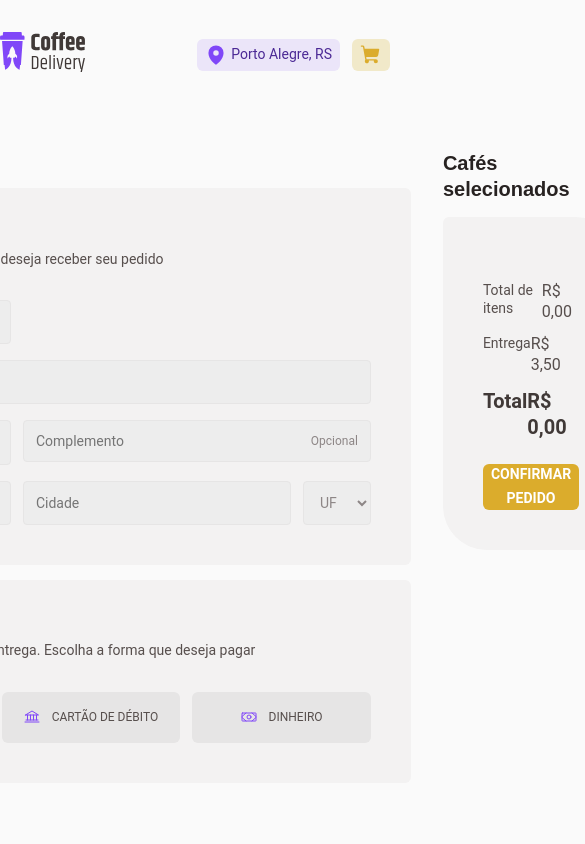
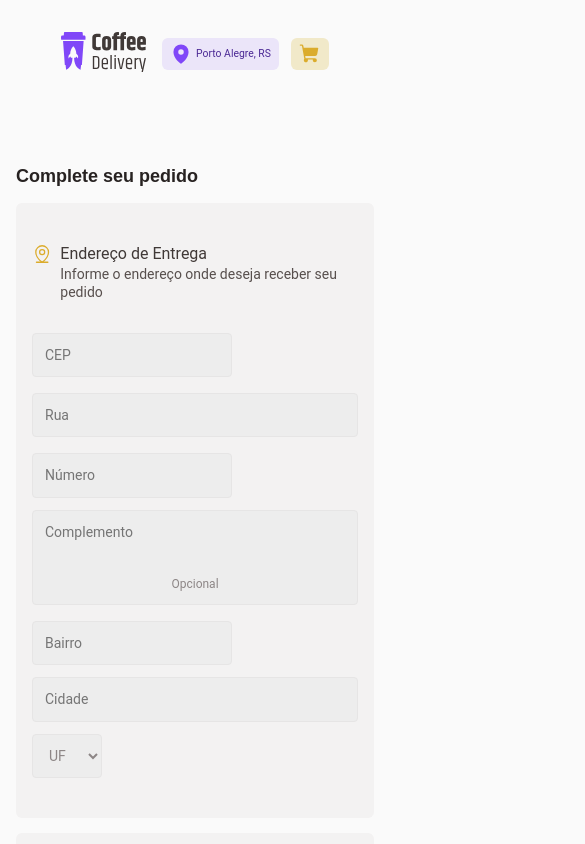
Before and after one commit to gw-rodrigues/ignite-react-2022-coffee-delivery, a React app: page /checkout in a window 390 px wide. Shown: the top 844 px of the page, 585 px wide, since content can reach past the window. Built offline with nearby package versions, Linux system fonts and the light colour scheme; the HTML template or start-up script is replaced by a standard one.

Commit message:
style: making app responsive

```diff
--- a/src/components/Header/styles.ts
+++ b/src/components/Header/styles.ts
@@ -15,4 +15,14 @@ export const HeaderContainer = styled.header`
     width: 85px;
     height: auto;
   }
+
+  @media (max-width: 1200px) {
+    padding: 2rem;
+    flex-wrap: wrap;
+    justify-content: space-between;
+  }
+
+  @media (max-width: 400px) {
+    justify-content: center;
+  }
 `
--- a/src/components/Navbar/Location/styles.ts
+++ b/src/components/Navbar/Location/styles.ts
@@ -1,7 +1,7 @@
 import styled from 'styled-components'
 
 export const LocalizationContainer = styled.div`
-  display: relative;
+  position: relative;
 `
 
 export const LocalizationButton = styled.button`
@@ -28,6 +28,10 @@ export const LocalizationButton = styled.button`
   svg {
     fill: ${(props) => props.theme['purple-500']};
   }
+
+  @media (max-width: 400px) {
+    font-size: 0.65rem;
+  }
 `
 
 interface ILocationListIsHiddenProps {
@@ -35,22 +39,33 @@ interface ILocationListIsHiddenProps {
 }
 
 export const LocalizationList = styled.div<ILocationListIsHiddenProps>`
-  max-width: 250px;
-  min-height: 100px;
+  width: 230px;
   position: absolute;
-  right: 200px;
-  margin-top: 0.5rem;
+  left: -35px;
+  margin-top: 0.3rem;
   padding: 0.5rem;
   border-radius: 6px;
   background: ${(props) => props.theme['gray-200']};
 
   display: ${(props) => (props.hidden ? 'none' : 'grid')};
-  border: 1px solid ${(props) => (props.hidden ? 'transparent' : props.theme['purple-100'])};
+  border: 1px solid
+    ${(props) => (props.hidden ? 'transparent' : props.theme['purple-100'])};
 
   grid-template-columns: 1fr 1fr;
-  gap: 0.5rem;
+  gap: 0.4rem;
 
   button {
     font-size: 0.6rem;
+    padding: 1.5rem 0.5rem;
+    border: 1px solid transparent;
+
+    &:hover {
+      background: ${(props) => props.theme['purple-100']};
+      border: 1px solid ${(props) => props.theme['purple-500']};
+    }
+  }
+
+  @media (max-width: 400px) {
+    left: -20px;
   }
 `
--- a/src/pages/Checkout/components/AddressForm/styles.ts
+++ b/src/pages/Checkout/components/AddressForm/styles.ts
@@ -13,6 +13,7 @@ export const AddressContainer = styled.div`
     svg {
       color: ${(props) => props.theme['yellow-500']};
     }
+
     div {
       padding-top: 0.05rem;
       line-height: 1.3;
@@ -41,6 +42,14 @@ export const AddressContainer = styled.div`
       div {
         flex: 1;
       }
+
+      @media (max-width: 760px) {
+        flex-direction: column;
+      }
     }
   }
+
+  @media (max-width: 760px) {
+    padding: 2.5rem 1rem;
+  }
 `
--- a/src/pages/Checkout/components/OrderReview/styles.ts
+++ b/src/pages/Checkout/components/OrderReview/styles.ts
@@ -1,23 +1,34 @@
 import styled from 'styled-components'
 
 export const OrderContainer = styled.div`
-  flex: 1;
+  flex: 1 0 100%;
   max-width: 448px;
+  width: 100%;
 
   display: flex;
   justify-content: flex-start;
   align-items: flex-start;
   flex-direction: column;
   gap: 0.9375rem;
+
+  @media (max-width: 1150px) {
+    max-width: 640px;
+  }
+  @media (max-width: 760px) {
+    padding: 1rem;
+  }
 `
 
 export const OrderItems = styled.div`
   width: 100%;
-  max-width: 640px;
 
   padding: 2.5rem;
   background: ${(props) => props.theme['gray-100']};
   border-radius: 6px 44px 6px 44px;
+
+  @media (max-width: 760px) {
+    padding: 2.5rem 2rem;
+  }
 `
 
 export const OrderItem = styled.div`
@@ -32,6 +43,11 @@ export const OrderItem = styled.div`
   img {
     width: 64px;
     height: 64px;
+  }
+
+  @media (max-width: 475px) {
+    flex-direction: column;
+    align-items: center;
   }
 `
 
--- a/src/pages/Checkout/components/PaymentForm/styled.ts
+++ b/src/pages/Checkout/components/PaymentForm/styled.ts
@@ -25,6 +25,10 @@ export const PaymentMethodContainer = styled.div`
       }
     }
   }
+
+  @media (max-width: 760px) {
+    padding: 2.5rem 1rem;
+  }
 `
 
 export const PaymentMethodSelectContainer = styled.fieldset`
@@ -32,6 +36,11 @@ export const PaymentMethodSelectContainer = styled.fieldset`
   display: flex;
   gap: 0.75rem;
   border: none;
+
+  @media (max-width: 650px) {
+    flex-direction: column;
+    align-items: center;
+  }
 `
 
 interface IButtonSelected {
--- a/src/pages/Checkout/styles.ts
+++ b/src/pages/Checkout/styles.ts
@@ -10,11 +10,13 @@ export const CheckoutContainer = styled.main`
     justify-content: center;
     align-items: flex-start;
     gap: 2rem;
+    flex-wrap: wrap;
   }
 `
 
 export const FormContainer = styled.div`
-  flex: 1;
+  flex: 1 0 100%;
+  width: 100%;
   max-width: 640px;
 
   display: flex;
@@ -26,4 +28,8 @@ export const FormContainer = styled.div`
   h3 {
     font-size: 1.125rem;
   }
+
+  @media (max-width: 760px) {
+    padding: 1rem;
+  }
 `
--- a/src/pages/Home/components/Banner/styles.ts
+++ b/src/pages/Home/components/Banner/styles.ts
@@ -8,12 +8,14 @@ export const BannerContainer = styled.div`
   display: flex;
   justify-content: center;
   align-items: center;
+  flex-wrap: wrap;
   gap: 3.5rem;
 
   background: transparent url('${BannerBG}') no-repeat;
   background-size: cover;
 
   header {
+    width: 100%;
     max-width: 588px;
 
     p {
@@ -23,6 +25,7 @@ export const BannerContainer = styled.div`
     }
 
     ul {
+      max-width: 588px;
       margin-top: 4.125rem;
       width: 100%;
 
@@ -32,7 +35,7 @@ export const BannerContainer = styled.div`
       list-style: none;
 
       li {
-        width: 300px;
+        max-width: 300px;
         margin-bottom: 1.25rem;
 
         display: flex;
@@ -64,6 +67,15 @@ export const BannerContainer = styled.div`
         &:nth-child(4) span {
           background: ${(props) => props.theme['purple-500']};
         }
+
+        @media (max-width: 400px) {
+          flex-direction: column;
+        }
+      }
+
+      @media (max-width: 760px) {
+        grid-template-columns: auto;
+        justify-content: center;
       }
     }
   }
@@ -73,6 +85,11 @@ export const BannerContainer = styled.div`
     width: 100%;
     height: auto;
   }
+
+  @media (max-width: 760px) {
+    padding: 2rem;
+    text-align: center;
+  }
 `
 
 export const MainContainer = styled.main`
--- a/src/pages/Home/styles.ts
+++ b/src/pages/Home/styles.ts
@@ -5,6 +5,10 @@ export const MainContainer = styled.main`
   max-width: 1120px;
   margin: 0 auto;
   margin-bottom: 9.81rem;
+
+  @media (max-width: 1200px) {
+    padding: 2rem;
+  }
 `
 
 export const CoffeeListContainer = styled.ul`
@@ -18,4 +22,8 @@ export const CoffeeListContainer = styled.ul`
 
   flex-wrap: wrap;
   gap: 2rem;
+
+  @media (max-width: 1200px) {
+    justify-content: center;
+  }
 `
--- a/src/pages/Success/styles.ts
+++ b/src/pages/Success/styles.ts
@@ -8,34 +8,53 @@ export const SuccessContainer = styled.main`
   display: flex;
   flex-direction: column;
   gap: 2.5rem;
+  flex-wrap: wrap;
 
   header {
-    flex: 1;
+    flex: 1 0 100%;
+  }
+
+  @media (max-width: 1200px) {
+    padding: 0 1rem;
+  }
+
+  @media (max-width: 950px) {
+    align-items: center;
   }
 `
 
 export const SuccessContent = styled.div`
-  flex: 1;
   display: flex;
   justify-content: space-between;
   align-items: center;
 
   img {
+    display: block;
     width: 100%;
     max-width: 492px;
     height: auto;
   }
+
+  @media (max-width: 950px) {
+    gap: 1rem;
+    flex-direction: column;
+  }
 `
 
 export const StatusContainer = styled.div`
+  flex: 1;
+  min-width: 400px;
   max-width: 526px;
   width: 100%;
   height: 100%;
-  max-width: 526px;
 
   background: ${(props) => props.theme['gradient-yellow-to-purple']};
   border-radius: 6px 36px;
   padding: 1px;
+
+  @media (max-width: 500px) {
+    min-width: 200px;
+  }
 `
 
 const STATUS_ICON_COLOR = {
@@ -57,6 +76,10 @@ export const StatusInnerContainer = styled.div`
   padding: 2.5rem;
   background: ${(props) => props.theme.white};
   border-radius: inherit;
+
+  @media (max-width: 400px) {
+    padding: 1.5rem;
+  }
 `
 
 export const StatusInnerContent = styled.div`
--- a/src/styles/global.ts
+++ b/src/styles/global.ts
@@ -22,6 +22,14 @@ export const GlobalStyle = createGlobalStyle`
     color: ${(props) => props.theme['gray-700']};
     font-size: 1rem;
     line-height: 1.3;
+
+    @media (max-width: 760px) {
+      font-size: 0.875rem;
+    }
+
+    @media (max-width: 400px) {
+      font-size: 0.75rem;
+    }
   }
 
   h1, h2, h3{
@@ -35,12 +43,21 @@ export const GlobalStyle = createGlobalStyle`
   h1 {
     font-size: 3rem;
     color: ${(props) => props.theme['gray-900']};
+
+    @media (max-width: 760px) {
+      font-size: 2.5rem;
+    }
+
+    @media (max-width: 400px) {
+      font-size: 2rem;
+    }
   }
 
   h3 {
     font-size: 1.25rem;
     font-weight: 700;
     color: ${(props) => props.theme['gray-900']};
+
   }
 
   input, textarea, select {
@@ -98,5 +115,4 @@ export const GlobalStyle = createGlobalStyle`
   button:disabled {
     cursor:not-allowed;
   }
-
 `
```
